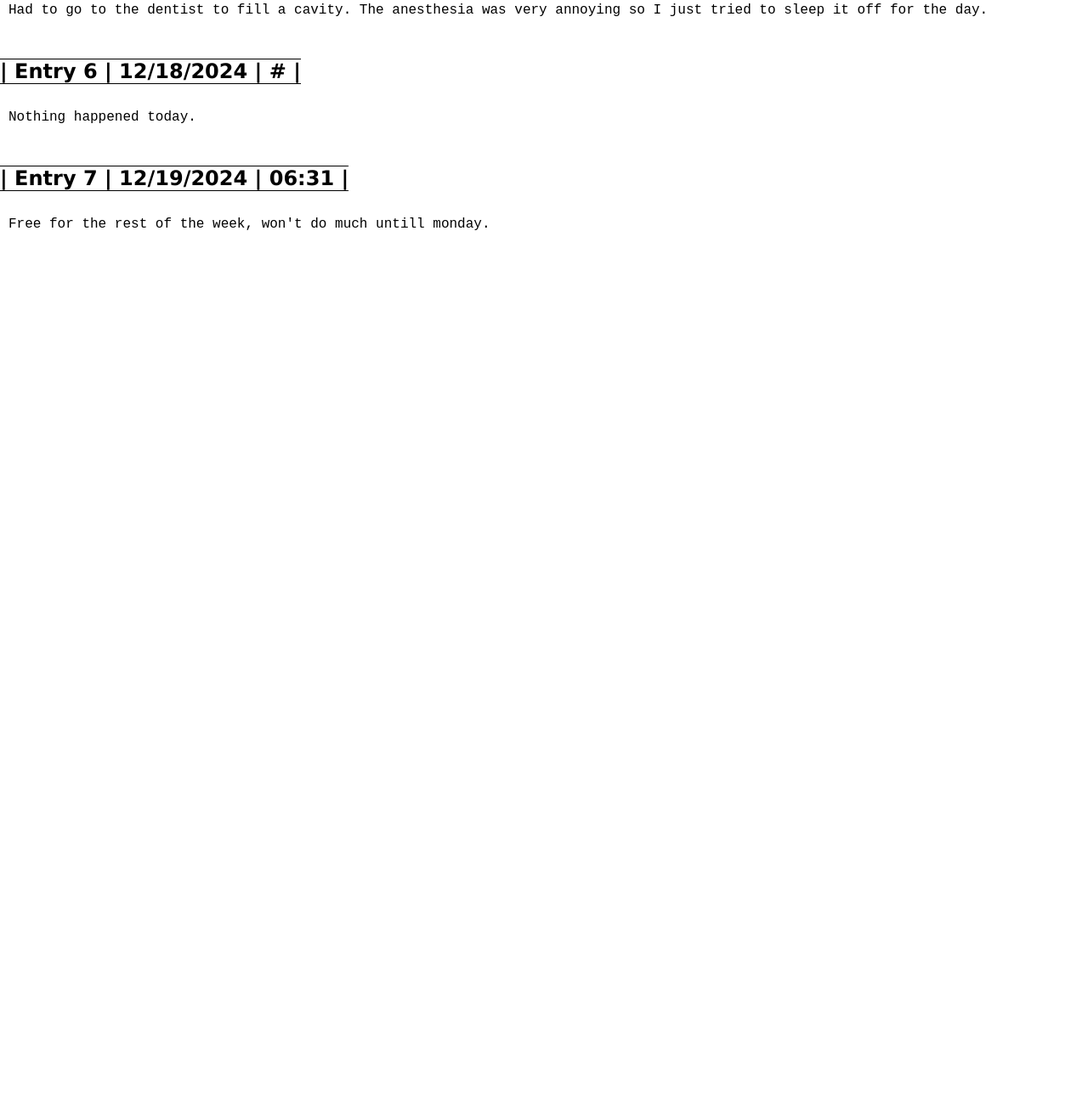
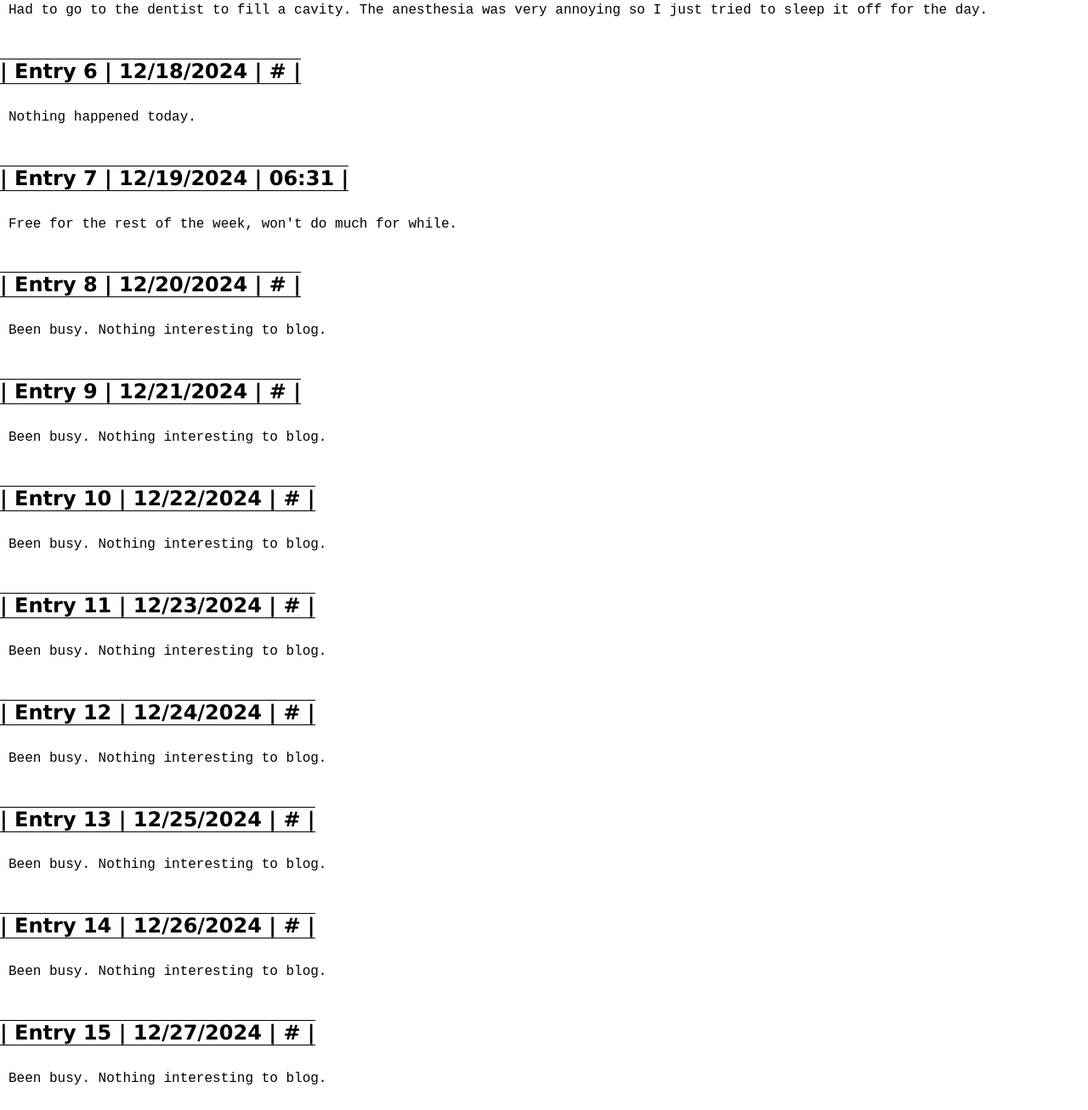
Before and after one commit to UnluckyMangooo/PublicBlogEntries, a plain HTML site: page index.html in a window 1280 px wide. Shown: the part 750-2057 px from the top of the page at 85% size. Before the commit the page ends 1051 px from the top, so only its background shows below. Drawn offline with Linux system fonts and the light colour scheme.

Commit message:
Update index.html

```diff
--- a/index.html
+++ b/index.html
@@ -88,8 +88,88 @@
       <h2>| Entry 7 | 12/19/2024 | 06:31 |</h2>
       <div class="Text">
         <p>
-          Free for the rest of the week, won't do much untill monday.
+          Free for the rest of the week, won't do much for while.
         </p>
+      </div>
+    </article>
+    </div>
+
+    <div class="entries">
+    <article>
+      <h2>| Entry 8 | 12/20/2024 | # |</h2>
+      <div class="Text">
+        <p>
+          Been busy. Nothing interesting to blog.
+      </div>
+    </article>
+    </div>
+
+    <div class="entries">
+    <article>
+      <h2>| Entry 9 | 12/21/2024 | # |</h2>
+      <div class="Text">
+        <p>
+          Been busy. Nothing interesting to blog.
+      </div>
+    </article>
+    </div>
+
+    <div class="entries">
+    <article>
+      <h2>| Entry 10 | 12/22/2024 | # |</h2>
+      <div class="Text">
+        <p>
+          Been busy. Nothing interesting to blog.
+      </div>
+    </article>
+    </div>
+
+    <div class="entries">
+    <article>
+      <h2>| Entry 11 | 12/23/2024 | # |</h2>
+      <div class="Text">
+        <p>
+          Been busy. Nothing interesting to blog.
+      </div>
+    </article>
+    </div>
+
+    <div class="entries">
+    <article>
+      <h2>| Entry 12 | 12/24/2024 | # |</h2>
+      <div class="Text">
+        <p>
+          Been busy. Nothing interesting to blog.
+      </div>
+    </article>
+    </div>
+
+    <div class="entries">
+    <article>
+      <h2>| Entry 13 | 12/25/2024 | # |</h2>
+      <div class="Text">
+        <p>
+          Been busy. Nothing interesting to blog.
+      </div>
+    </article>
+    </div>
+
+    <div class="entries">
+    <article>
+      <h2>| Entry 14 | 12/26/2024 | # |</h2>
+      <div class="Text">
+        <p>
+          Been busy. Nothing interesting to blog.
+      </div>
+    </article>
+    </div>
+
+    <div class="entries">
+    <article>
+      <h2>| Entry 15 | 12/27/2024 | # |</h2>
+      <div class="Text">
+        <p>
+          Been busy. Nothing interesting to blog.
       </div>
     </article>
     </div>
```
